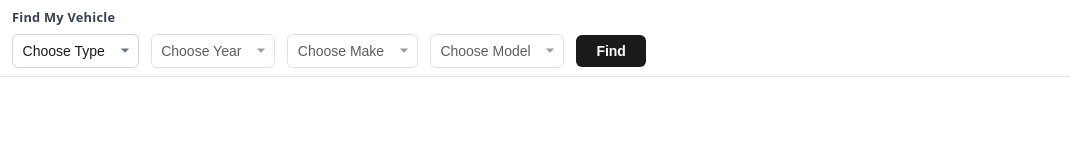
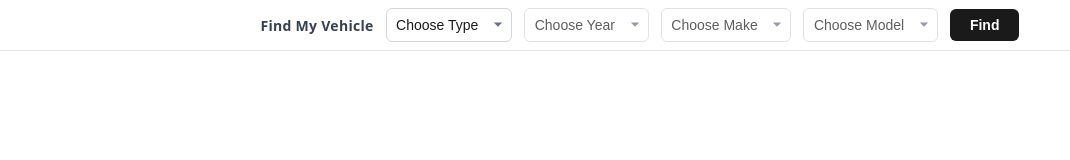
Before and after one commit to justcallmefry/UMS, a website: page storefront-scripts/find-my-vehicle-nav.html in a window 1280 px wide. Shown: the whole page, without its empty margins (0-1070 px from the left). Drawn offline with Linux system fonts and the light colour scheme; no server answers.

Commit message:
Find My Vehicle nav: center widget, heading on left of dropdowns
Made-with: Cursor

```diff
--- a/storefront-scripts/find-my-vehicle-nav.html
+++ b/storefront-scripts/find-my-vehicle-nav.html
@@ -15,13 +15,24 @@
       color: #1a1a1a;
       min-height: 0;
       border-bottom: 1px solid #e5e7eb;
+      display: flex;
+      justify-content: center;
+      align-items: center;
+    }
+    .ums-fmv-bar {
+      display: flex;
+      flex-wrap: wrap;
+      align-items: center;
+      gap: 0.5rem 0.75rem;
+      margin: 0;
     }
     .ums-fmv-heading {
-      font-size: 0.8rem;
+      font-size: 0.875rem;
       font-weight: 700;
-      margin: 0 0 0.5rem;
+      margin: 0;
       color: #374151;
       letter-spacing: 0.02em;
+      white-space: nowrap;
     }
     .ums-nav-wrap {
       display: flex;
@@ -62,7 +73,7 @@
     .ums-nav-msg { font-size: 0.8rem; color: #059669; margin-left: 0.25rem; font-weight: 500; }
     @media (max-width: 480px) {
       body { padding: 0.4rem 0.5rem; }
-      .ums-fmv-heading { margin-bottom: 0.4rem; }
+      .ums-fmv-bar { gap: 0.5rem; }
       .ums-nav-wrap { gap: 0.5rem; }
       .ums-nav-wrap select { min-height: 44px; min-width: 0; }
       .ums-nav-wrap .ums-btn { min-height: 44px; padding: 0.5rem 1rem; }
@@ -70,8 +81,9 @@
   </style>
 </head>
 <body>
-  <h2 class="ums-fmv-heading">Find My Vehicle</h2>
-  <form id="ums-nav-form" class="ums-nav-wrap">
+  <div class="ums-fmv-bar">
+    <h2 class="ums-fmv-heading">Find My Vehicle</h2>
+    <form id="ums-nav-form" class="ums-nav-wrap">
     <label for="v-type">Type</label>
     <select id="v-type" required><option value="">Choose Type</option></select>
     <label for="v-year">Year</label>
@@ -83,6 +95,7 @@
     <button type="submit" class="ums-btn">Find</button>
     <span id="ums-msg" class="ums-nav-msg" style="display:none;"></span>
   </form>
+  </div>
   <script>
     (function () {
       var API_BASE = window.UMS_API_BASE || (location.protocol === 'http:' || location.protocol === 'https:' ? location.origin : 'http://localhost:3001');
```
